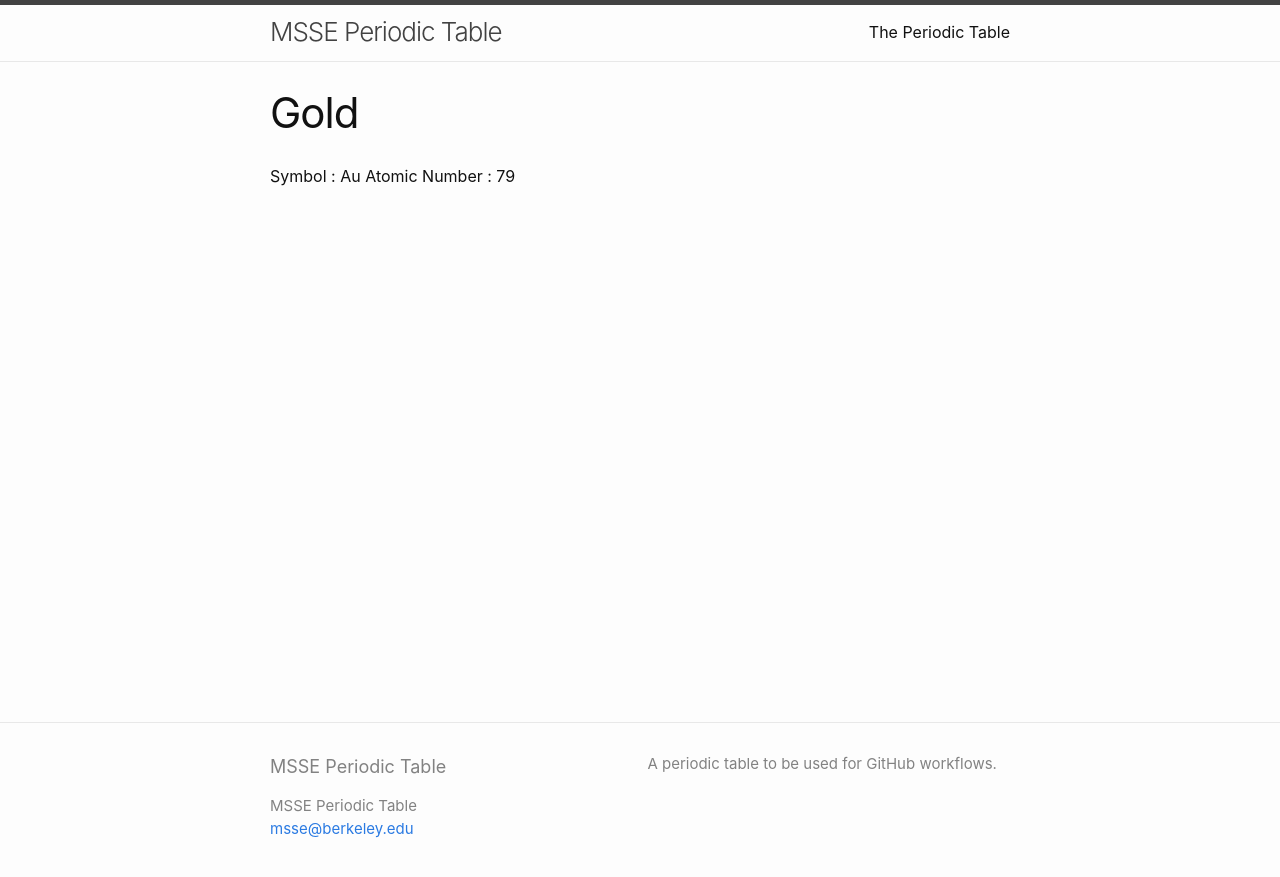
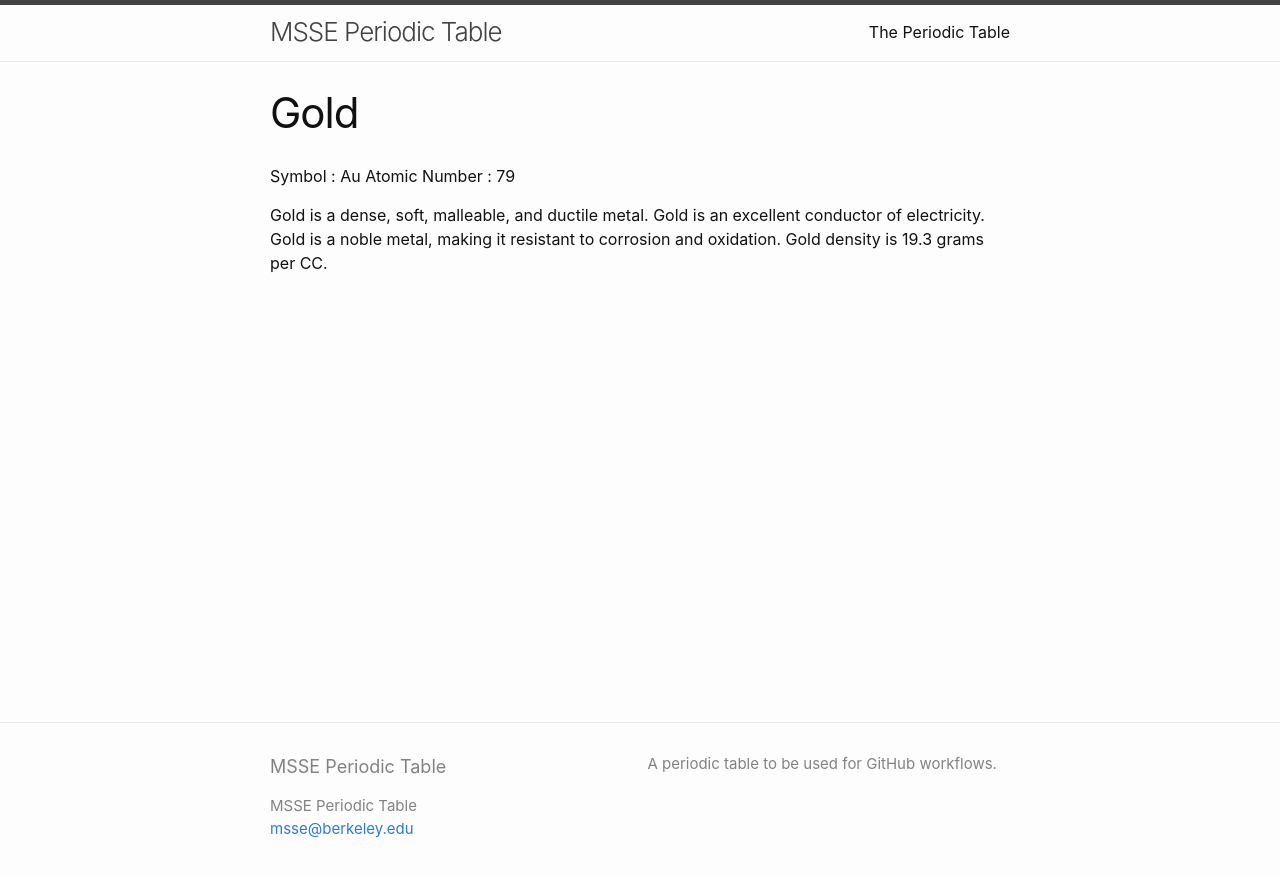
Before and after one commit to msse-chem-280-2025/periodic-table, a Jekyll site: the page built from elements/gold.md, in a window 1280 px wide. Shown: the top 877 px of the page. Built offline with Jekyll 4.4.1, drawn with Linux system fonts in a browser that asks for light colours.

Commit message:
Added more information about gold

```diff
--- a/elements/gold.md
+++ b/elements/gold.md
@@ -5,3 +5,8 @@ title: Gold
 
 Symbol : Au
 Atomic Number : 79
+
+Gold is a dense, soft, malleable, and ductile metal.
+Gold is an excellent conductor of electricity.
+Gold is a noble metal, making it resistant to corrosion and oxidation.
+Gold density is 19.3 grams per CC.
```
